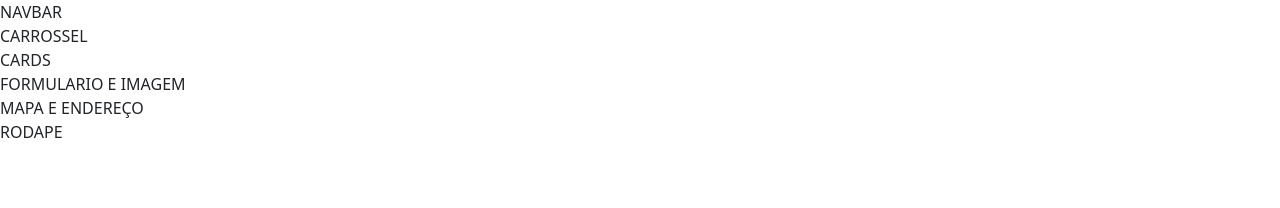
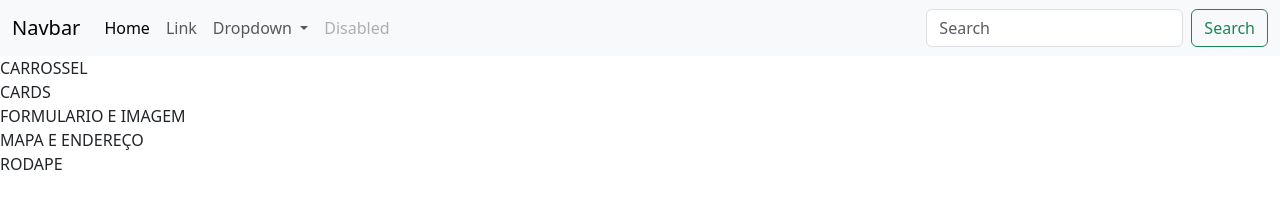
Before and after one commit to htorquilho/landing-page-fs13, a plain HTML site: page index.html in a window 1280 px wide. Drawn offline with nearby package versions, Linux system fonts and the light colour scheme; files that its build step writes are made by us from their sources.

Commit message:
criação da navbar

```diff
--- a/index.html
+++ b/index.html
@@ -9,9 +9,42 @@
     <link rel="stylesheet" href="estilo.css">
 </head>
 <body>
-    <nav>
-        NAVBAR
-    </nav>
+    <nav class="navbar navbar-expand-lg bg-body-tertiary">
+        <div class="container-fluid">
+          <a class="navbar-brand" href="#">Navbar</a>
+          <button class="navbar-toggler" type="button" data-bs-toggle="collapse" data-bs-target="#navbarSupportedContent" aria-controls="navbarSupportedContent" aria-expanded="false" aria-label="Toggle navigation">
+            <span class="navbar-toggler-icon"></span>
+          </button>
+          <div class="collapse navbar-collapse" id="navbarSupportedContent">
+            <ul class="navbar-nav me-auto mb-2 mb-lg-0">
+              <li class="nav-item">
+                <a class="nav-link active" aria-current="page" href="#">Home</a>
+              </li>
+              <li class="nav-item">
+                <a class="nav-link" href="#">Link</a>
+              </li>
+              <li class="nav-item dropdown">
+                <a class="nav-link dropdown-toggle" href="#" role="button" data-bs-toggle="dropdown" aria-expanded="false">
+                  Dropdown
+                </a>
+                <ul class="dropdown-menu">
+                  <li><a class="dropdown-item" href="#">Action</a></li>
+                  <li><a class="dropdown-item" href="#">Another action</a></li>
+                  <li><hr class="dropdown-divider"></li>
+                  <li><a class="dropdown-item" href="#">Something else here</a></li>
+                </ul>
+              </li>
+              <li class="nav-item">
+                <a class="nav-link disabled">Disabled</a>
+              </li>
+            </ul>
+            <form class="d-flex" role="search">
+              <input class="form-control me-2" type="search" placeholder="Search" aria-label="Search">
+              <button class="btn btn-outline-success" type="submit">Search</button>
+            </form>
+          </div>
+        </div>
+      </nav>
 
     <header>
         CARROSSEL
```
